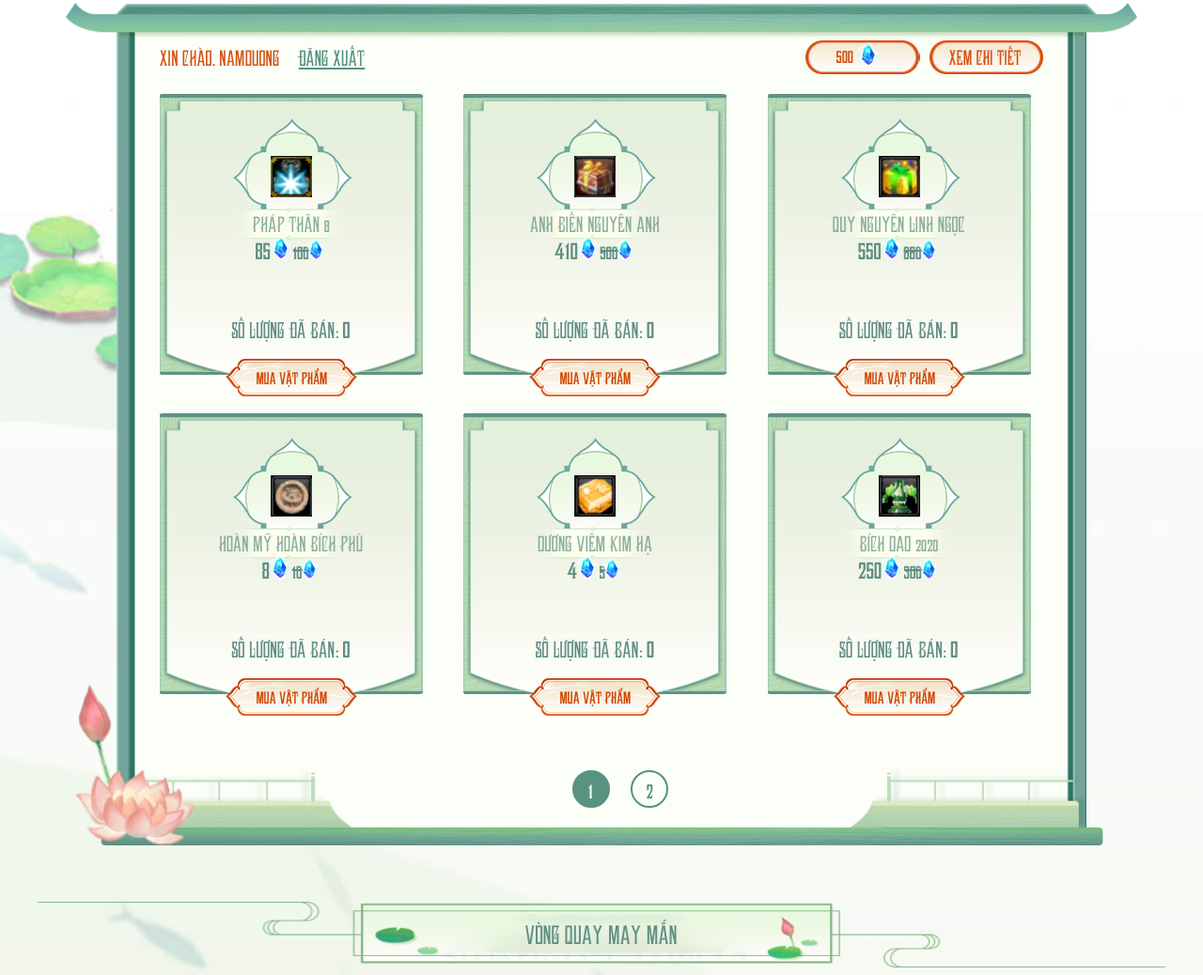
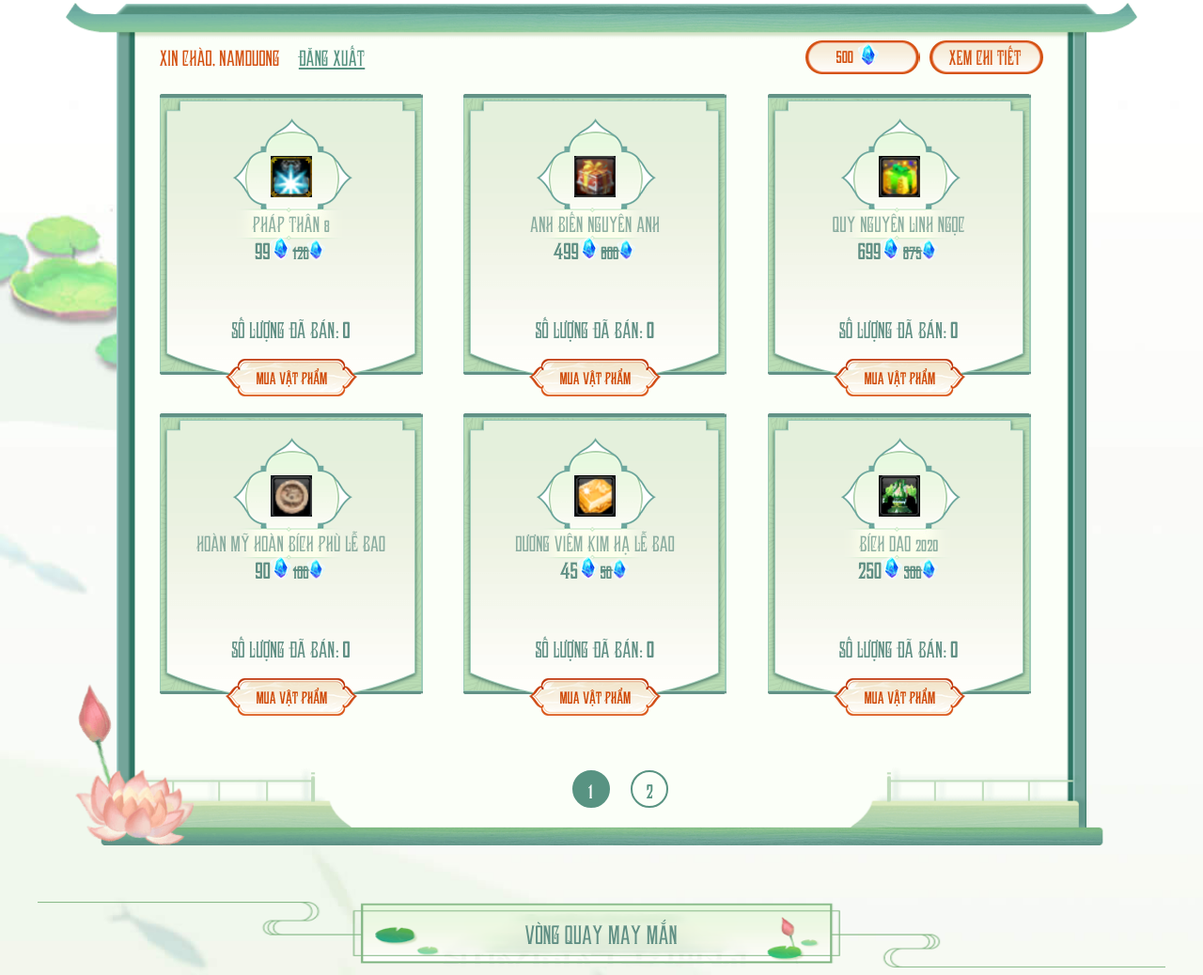
Before and after one commit to vietdong/vg_trutien, a plain HTML site: page index.html in a window 1280 px wide. Shown: the part 3230-4268 px from the top of the page at 94% size. Drawn offline with nearby package versions, Linux system fonts and the light colour scheme.

Commit message:
fix bug1

```diff
--- a/index.html
+++ b/index.html
@@ -209,7 +209,7 @@
                             Pháp Thân 8
                         </div>
                         <div class="number">
-                                <span class="sl_1">85 <img src="./img/da.png" alt=""></span><span class="sl_2">100 <img src="./img/da.png"></span>
+                                <span class="sl_1">99 <img src="./img/da.png" alt=""></span><span class="sl_2">120 <img src="./img/da.png"></span>
                         </div>
                         <div class="sl">
                                 số lượng đã bán: <span>0</span>
@@ -224,7 +224,7 @@
                                 Anh Biến Nguyên Anh
                             </div>
                             <div class="number">
-                                <span class="sl_1">410 <img src="./img/da.png" alt=""></span><span class="sl_2">500 <img src="./img/da.png"></span>
+                                <span class="sl_1">499 <img src="./img/da.png" alt=""></span><span class="sl_2">600 <img src="./img/da.png"></span>
                             </div>
                             <div class="sl">
                                 số lượng đã bán: <span>0</span>
@@ -239,7 +239,7 @@
                                 Quy Nguyên Linh Ngọc
                             </div>
                             <div class="number">
-                                <span class="sl_1">550 <img src="./img/da.png" alt=""></span><span class="sl_2">660 <img src="./img/da.png"></span>
+                                <span class="sl_1">699 <img src="./img/da.png" alt=""></span><span class="sl_2">875 <img src="./img/da.png"></span>
                             </div>
                             <div class="sl">
                                 số lượng đã bán: <span>0</span>
@@ -251,10 +251,10 @@
                         <div class="box_child">
                             <img src="./img/icon3.png" class="icon">
                             <div class="name_vp">
-                                Hoàn Mỹ Hoàn Bích Phù
+                                Hoàn Mỹ Hoàn Bích Phù Lễ Bao
                             </div>
                             <div class="number">
-                                <span class="sl_1">8 <img src="./img/da.png" alt=""></span><span class="sl_2">10 <img src="./img/da.png"></span>
+                                <span class="sl_1">90 <img src="./img/da.png" alt=""></span><span class="sl_2">100 <img src="./img/da.png"></span>
                             </div>
                             <div class="sl">
                                 số lượng đã bán: <span>0</span>
@@ -266,10 +266,10 @@
                         <div class="box_child">
                             <img src="./img/icon2.png" class="icon">
                             <div class="name_vp">
-                                Dương Viêm Kim Hạ
+                                Dương Viêm Kim Hạ Lễ Bao
                             </div>
                             <div class="number">
-                                <span class="sl_1">4 <img src="./img/da.png" alt=""></span><span class="sl_2">5 <img src="./img/da.png"></span>
+                                <span class="sl_1">45 <img src="./img/da.png" alt=""></span><span class="sl_2">50 <img src="./img/da.png"></span>
                             </div>
                             <div class="sl">
                                 số lượng đã bán: <span>0</span>
@@ -330,10 +330,10 @@
                         <div class="box_child">
                             <img src="./img/icon9.png" class="icon">
                             <div class="name_vp">
-                                Xà Niên Cát Tường Đại Lễ Bao
+                                Long Niên Cát Tường Đại Lễ Bao
                             </div>
                             <div class="number">
-                                <span class="sl_1">230 <img src="./img/da.png" alt=""></span><span class="sl_2">280 <img src="./img/da.png"></span>
+                                <span class="sl_1">250 <img src="./img/da.png" alt=""></span><span class="sl_2">288 <img src="./img/da.png"></span>
                             </div>
                             <div class="sl">
                                 số lượng đã bán: <span>0</span>
```
